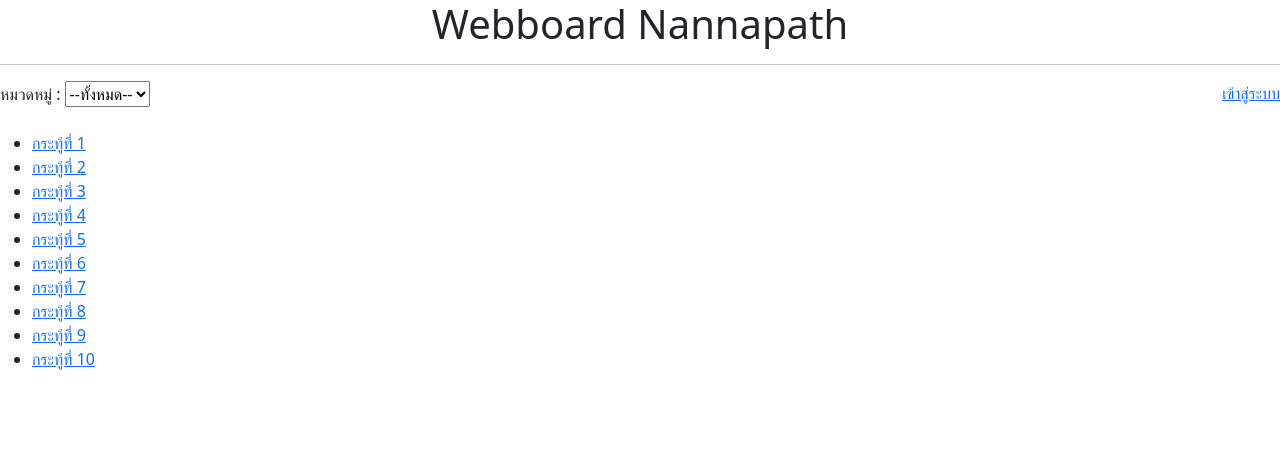
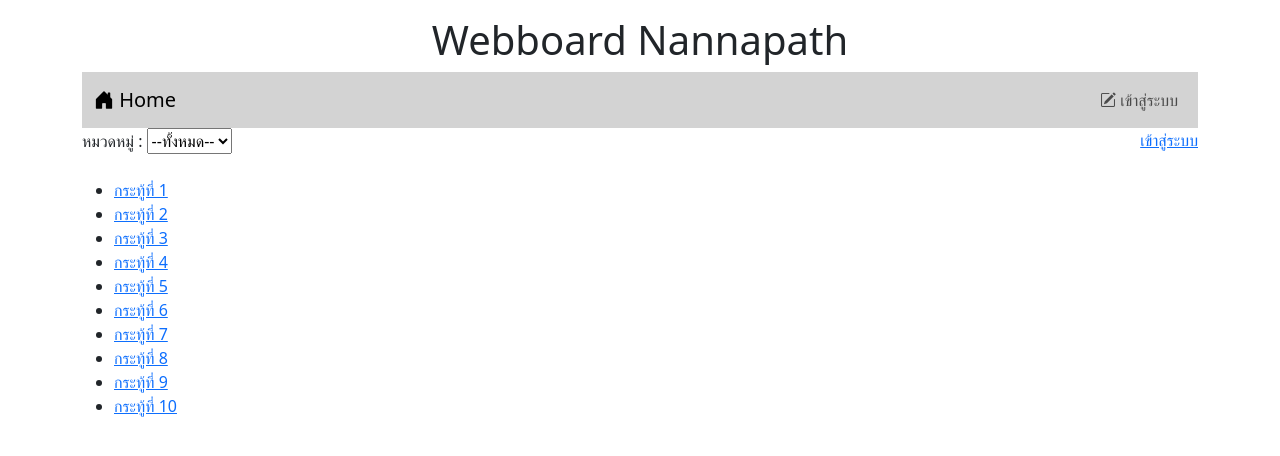
Before and after one commit to Anannapath/Webboard-Nannapath, a PHP site: page / in a window 1280 px wide. Shown: the top 456 px of the page. Run offline with PHP 8.4, Linux system fonts and the light colour scheme.

Commit message:
index Navbar
Navbar

```diff
--- a/index.php
+++ b/index.php
@@ -11,11 +11,42 @@ session_start();
     <meta name="viewport" content="width=device-width, initial-scale=1.0">
     <link href="https://cdn.jsdelivr.net/npm/bootstrap@5.3.2/dist/css/bootstrap.min.css" rel="stylesheet" integrity="sha384-T3c6CoIi6uLrA9TneNEoa7RxnatzjcDSCmG1MXxSR1GAsXEV/Dwwykc2MPK8M2HN" crossorigin="anonymous">
     <script src="https://cdn.jsdelivr.net/npm/bootstrap@5.3.2/dist/js/bootstrap.bundle.min.js" integrity="sha384-C6RzsynM9kWDrMNeT87bh95OGNyZPhcTNXj1NW7RuBCsyN/o0jlpcV8Qyq46cDfL" crossorigin="anonymous"></script>
+    <link rel="stylesheet" href="https://cdn.jsdelivr.net/npm/bootstrap-icons@1.11.3/font/bootstrap-icons.min.css">
     <title>Webboard Nannapath</title>
 </head>
 <body>
-    <h1 style="text-align: center;">Webboard Nannapath</h1>
-    <hr>
+    <div class="container-lg">
+    <h1 style="text-align: center;" class="mt-3">Webboard Nannapath</h1>
+
+    <nav class="navbar navbar-expand-lg" style="background-color: #d3d3d3;">
+        <div class="container-fluid ">
+            <a class="navbar-brand" href="index.php"><i class="bi bi-house-door-fill"></i> Home</a>
+            <ul class="navbar-nav">
+                <?php
+                    if(!isset($_SESSION['id'])){
+                ?>
+                    <li class="nav-item">
+                        <a class="nav-link" aria-current="page" href="login.php"><i class="bi bi-pencil-square"></i> เข้าสู่ระบบ</a>
+                    </li>
+                <?php
+                    }else{
+                ?>
+                    <li class="nav-item dropdown">
+                        <a class="btn btn-outline-secondary  dropdown-toggle" href="#" role="button" data-bs-toggle="dropdown" aria-expanded="false"><i class="bi bi-person-lines-fill"></i>
+                            <?php
+                                echo $_SESSION['username'];
+                            ?>
+                        </a>
+                        <ul class="dropdown-menu">
+                        <li><a class="dropdown-item" href="logout.php"><i class="bi bi-power"></i> ออกจากระบบ</a></li>
+                        </ul>
+                    </li>
+                <?php
+                    }
+                ?>
+            </ul>
+        </div>
+    </nav>
     <form >
         หมวดหมู่ : <select valoue="category">
             <option value="all">--ทั้งหมด--</option>
@@ -58,6 +89,6 @@ session_start();
         ?>
 
     </ul>
-
+    </div>
 </body>
 </html>
```
